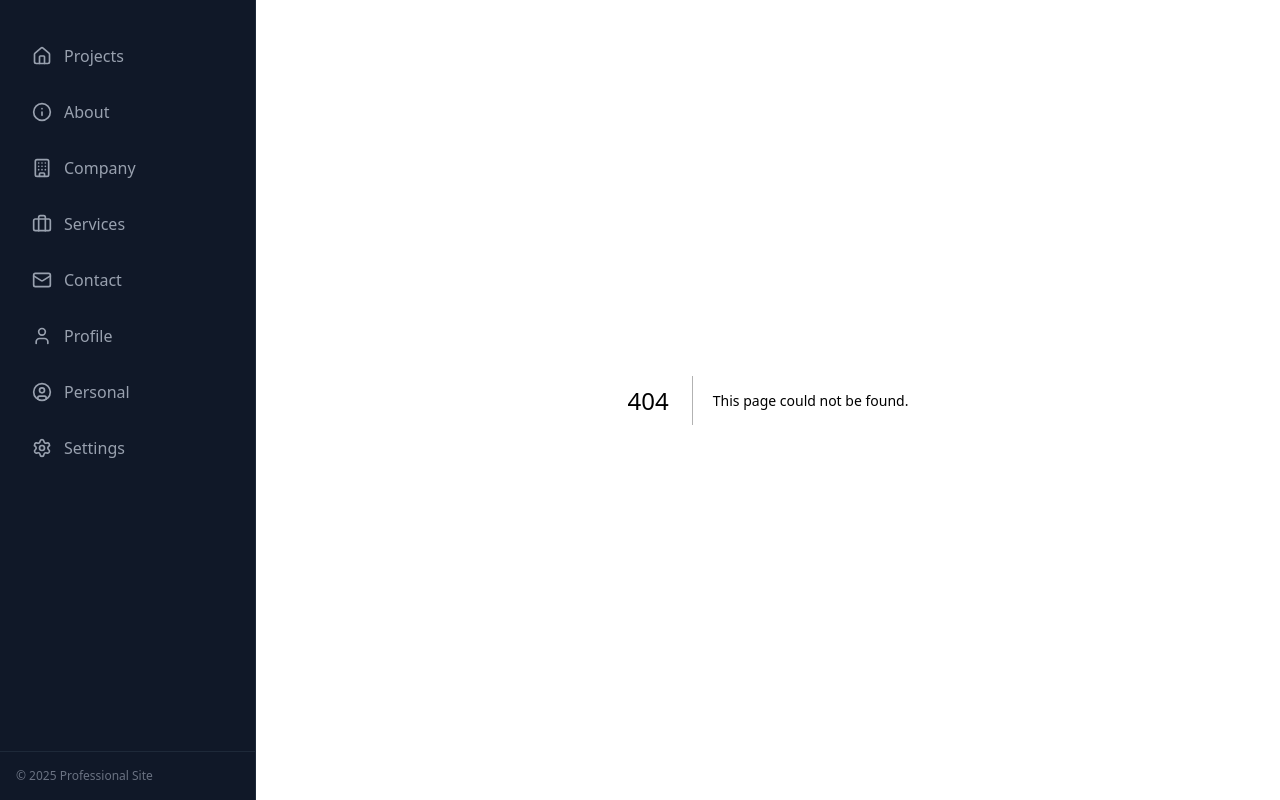
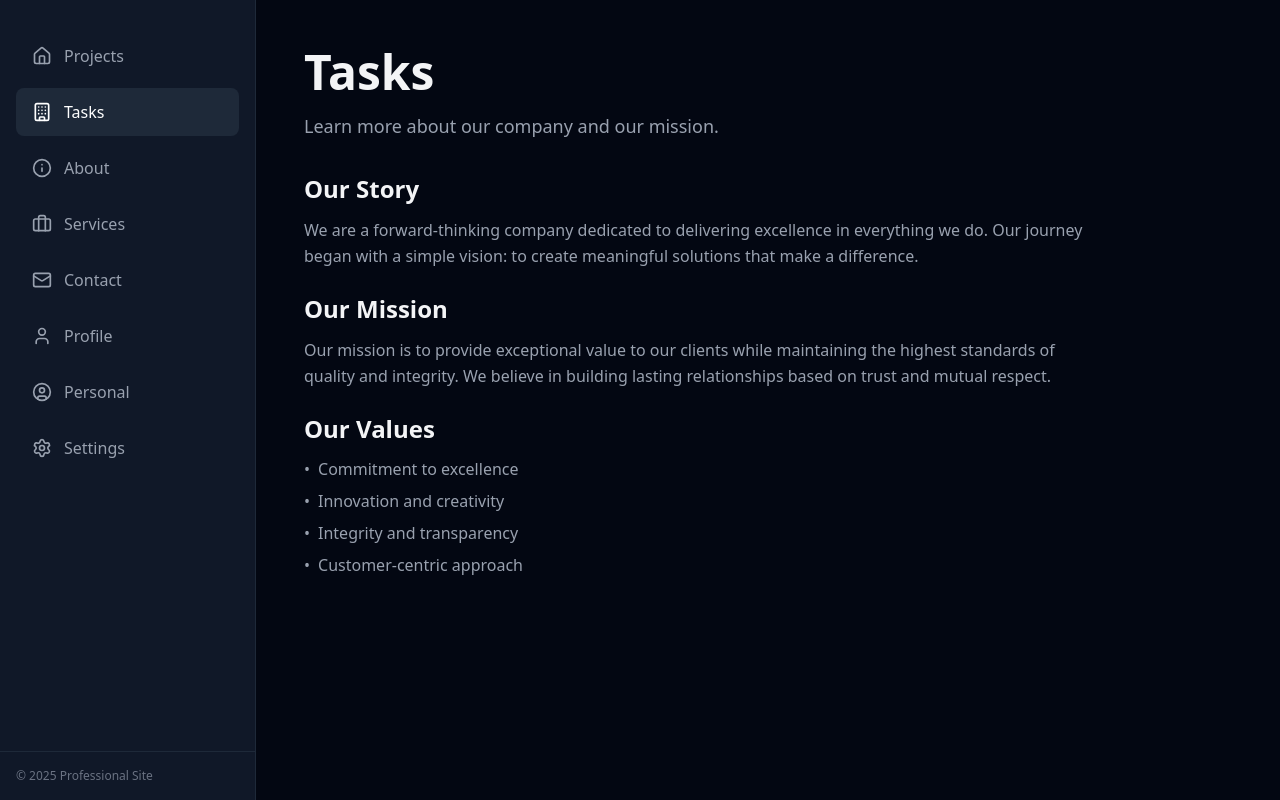
Before and after one commit to edwardtanguay/edwards-projects-v2, a Next.js app: page /tasks in a window 1280 px wide. Before the commit this address had no page. Built offline with nearby package versions, Linux system fonts and the light colour scheme.

Commit message:
...tasks page in

```diff
--- a/src/app/company/page.tsx
+++ /dev/null
@@ -1,65 +0,0 @@
-export default function Company() {
-  return (
-    <div className="p-8 md:p-12 max-w-4xl">
-      <div className="space-y-8">
-        <div>
-          <h1 className="text-4xl md:text-5xl font-bold text-gray-100 mb-4">
-            Company
-          </h1>
-          <p className="text-lg text-gray-400 leading-relaxed">
-            Learn more about our company and our mission.
-          </p>
-        </div>
-
-        <div className="space-y-6">
-          <section>
-            <h2 className="text-2xl font-semibold text-gray-100 mb-3">
-              Our Story
-            </h2>
-            <p className="text-gray-400 leading-relaxed">
-              We are a forward-thinking company dedicated to delivering excellence
-              in everything we do. Our journey began with a simple vision: to
-              create meaningful solutions that make a difference.
-            </p>
-          </section>
-
-          <section>
-            <h2 className="text-2xl font-semibold text-gray-100 mb-3">
-              Our Mission
-            </h2>
-            <p className="text-gray-400 leading-relaxed">
-              Our mission is to provide exceptional value to our clients while
-              maintaining the highest standards of quality and integrity. We
-              believe in building lasting relationships based on trust and
-              mutual respect.
-            </p>
-          </section>
-
-          <section>
-            <h2 className="text-2xl font-semibold text-gray-100 mb-3">
-              Our Values
-            </h2>
-            <ul className="space-y-2 text-gray-400">
-              <li className="flex gap-2">
-                <span className="text-gray-400">•</span>
-                <span>Commitment to excellence</span>
-              </li>
-              <li className="flex gap-2">
-                <span className="text-gray-400">•</span>
-                <span>Innovation and creativity</span>
-              </li>
-              <li className="flex gap-2">
-                <span className="text-gray-400">•</span>
-                <span>Integrity and transparency</span>
-              </li>
-              <li className="flex gap-2">
-                <span className="text-gray-400">•</span>
-                <span>Customer-centric approach</span>
-              </li>
-            </ul>
-          </section>
-        </div>
-      </div>
-    </div>
-  );
-}
--- /dev/null
+++ b/src/app/tasks/page.tsx
@@ -0,0 +1,67 @@
+export default function Company() {
+	return (
+		<div className="p-8 md:p-12 max-w-4xl">
+			<div className="space-y-8">
+				<div>
+					<h1 className="text-4xl md:text-5xl font-bold text-gray-100 mb-4">
+						Tasks
+					</h1>
+					<p className="text-lg text-gray-400 leading-relaxed">
+						Learn more about our company and our mission.
+					</p>
+				</div>
+
+				<div className="space-y-6">
+					<section>
+						<h2 className="text-2xl font-semibold text-gray-100 mb-3">
+							Our Story
+						</h2>
+						<p className="text-gray-400 leading-relaxed">
+							We are a forward-thinking company dedicated to
+							delivering excellence in everything we do. Our
+							journey began with a simple vision: to create
+							meaningful solutions that make a difference.
+						</p>
+					</section>
+
+					<section>
+						<h2 className="text-2xl font-semibold text-gray-100 mb-3">
+							Our Mission
+						</h2>
+						<p className="text-gray-400 leading-relaxed">
+							Our mission is to provide exceptional value to our
+							clients while maintaining the highest standards of
+							quality and integrity. We believe in building
+							lasting relationships based on trust and mutual
+							respect.
+						</p>
+					</section>
+
+					<section>
+						<h2 className="text-2xl font-semibold text-gray-100 mb-3">
+							Our Values
+						</h2>
+						<ul className="space-y-2 text-gray-400">
+							<li className="flex gap-2">
+								<span className="text-gray-400">•</span>
+								<span>Commitment to excellence</span>
+							</li>
+							<li className="flex gap-2">
+								<span className="text-gray-400">•</span>
+								<span>Innovation and creativity</span>
+							</li>
+							<li className="flex gap-2">
+								<span className="text-gray-400">•</span>
+								<span>Integrity and transparency</span>
+							</li>
+							<li className="flex gap-2">
+								<span className="text-gray-400">•</span>
+								<span>Customer-centric approach</span>
+							</li>
+						</ul>
+					</section>
+				</div>
+			</div>
+		</div>
+	);
+}
--- a/src/components/Navigation.tsx
+++ b/src/components/Navigation.tsx
@@ -24,8 +24,8 @@ interface NavItem {
 
 const navItems: NavItem[] = [
 	{ label: "Projects", href: "/", icon: <Home size={20} /> },
+	{ label: "Tasks", href: "/tasks", icon: <Building size={20} /> },
 	{ label: "About", href: "/about", icon: <Info size={20} /> },
-  { label: "Company", href: "/company", icon: <Building size={20} /> },
 	{ label: "Services", href: "/services", icon: <Briefcase size={20} /> },
 	{ label: "Contact", href: "/contact", icon: <Mail size={20} /> },
 	{ label: "Profile", href: "/profile", icon: <User size={20} /> },
@@ -63,7 +63,8 @@ export default function Navigation() {
 
 			{/* Sidebar Navigation */}
 			<aside
-        className={`fixed md:static inset-y-0 right-0 md:left-0 z-40 w-64 bg-gray-900 border-r border-gray-800 transition-transform duration-300 ease-out md:translate-x-0 ${isOpen ? "translate-x-0" : "translate-x-full"
+				className={`fixed md:static inset-y-0 right-0 md:left-0 z-40 w-64 bg-gray-900 border-r border-gray-800 transition-transform duration-300 ease-out md:translate-x-0 ${
+					isOpen ? "translate-x-0" : "translate-x-full"
 				} flex flex-col pt-16 md:pt-0`}
 			>
 				<nav className="flex-1 px-4 py-8 space-y-2">
```
Also changed, not shown: 1 other file (tests, documents, lock files or other folders). Lines whose indentation alone changed are shown as unchanged.
